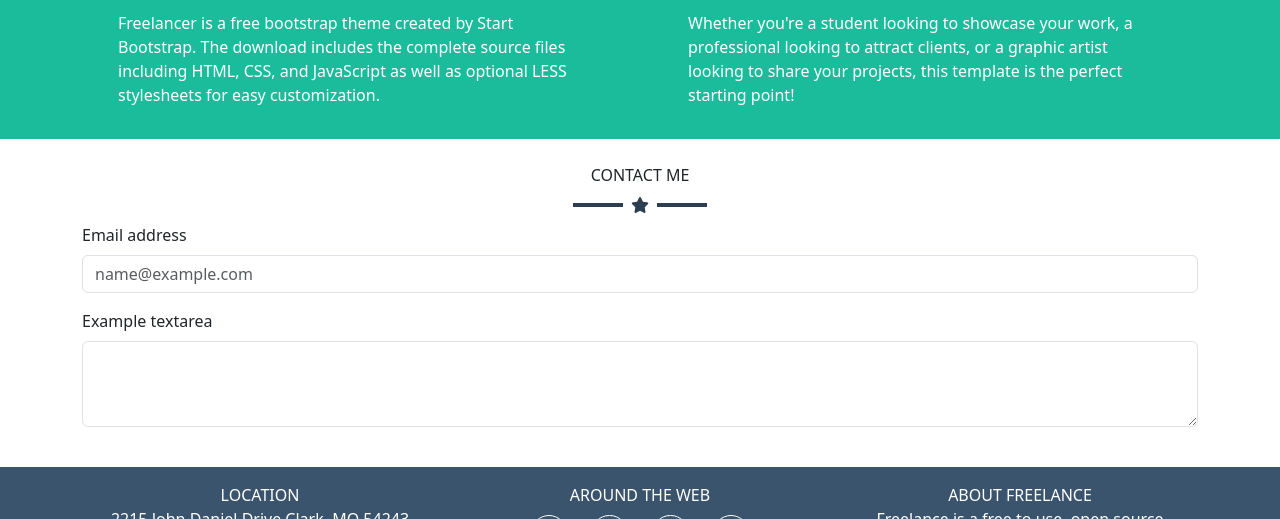
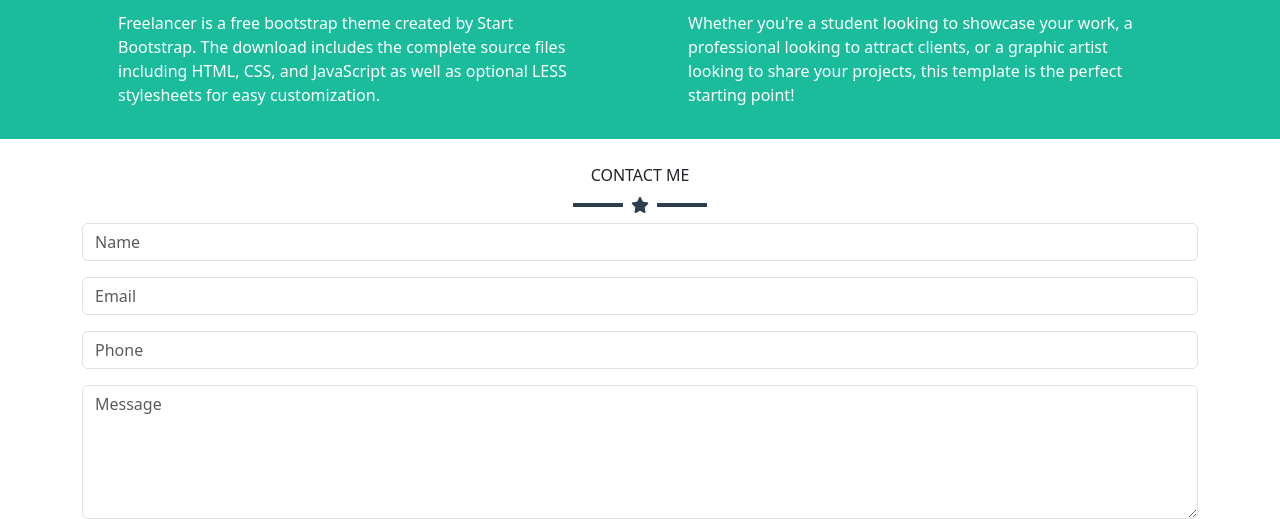
Before and after one commit to vgianluca96/html-css-bootstrap-freelancer, a plain HTML site: page index.html in a window 1280 px wide. Shown: the part 1867-2386 px from the top of the page. Drawn offline with nearby package versions, Linux system fonts and the light colour scheme.

Commit message:
form seconda versione

```diff
--- a/index.html
+++ b/index.html
@@ -172,13 +172,17 @@
 
             <div>
                 <div class="mb-3">
-                    <label for="exampleFormControlInput1" class="form-label">Email address</label>
-                    <input type="email" class="form-control" id="exampleFormControlInput1" placeholder="name@example.com">
-                  </div>
-                  <div class="mb-3">
-                    <label for="exampleFormControlTextarea1" class="form-label">Example textarea</label>
-                    <textarea class="form-control" id="exampleFormControlTextarea1" rows="3"></textarea>
-                  </div>
+                    <input type="text" class="form-control" id="exampleFormControlInput1" placeholder="Name">
+                </div>
+                <div class="mb-3">
+                    <input type="email" class="form-control" id="exampleFormControlInput1" placeholder="Email">
+                </div>
+                <div class="mb-3">
+                    <input type="number" class="form-control" id="exampleFormControlInput1" placeholder="Phone">
+                </div>
+                <div class="mb-3">
+                    <textarea class="form-control" id="exampleFormControlTextarea1" rows="5" placeholder="Message"></textarea>
+                </div>
             </div>
 
         </div>
```
